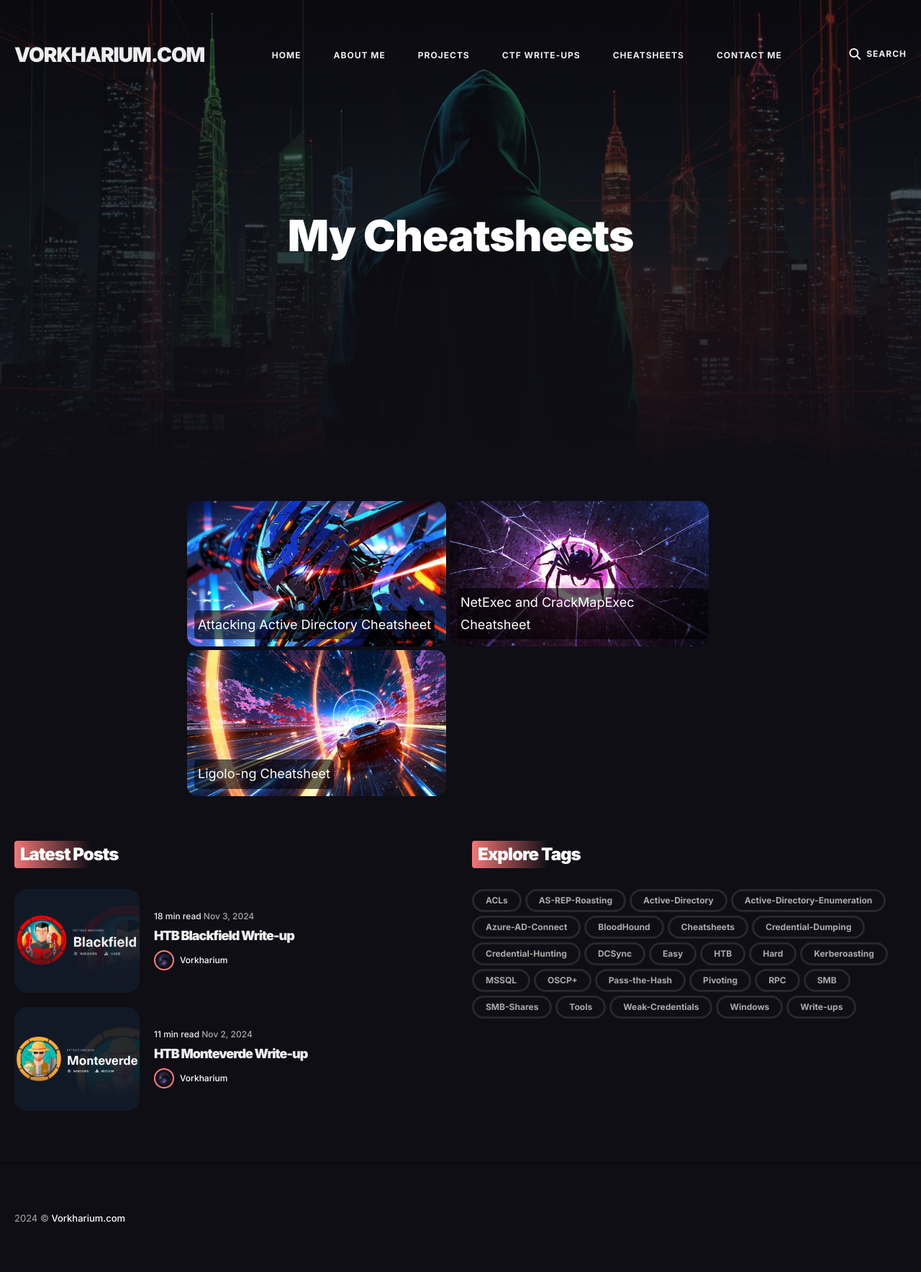
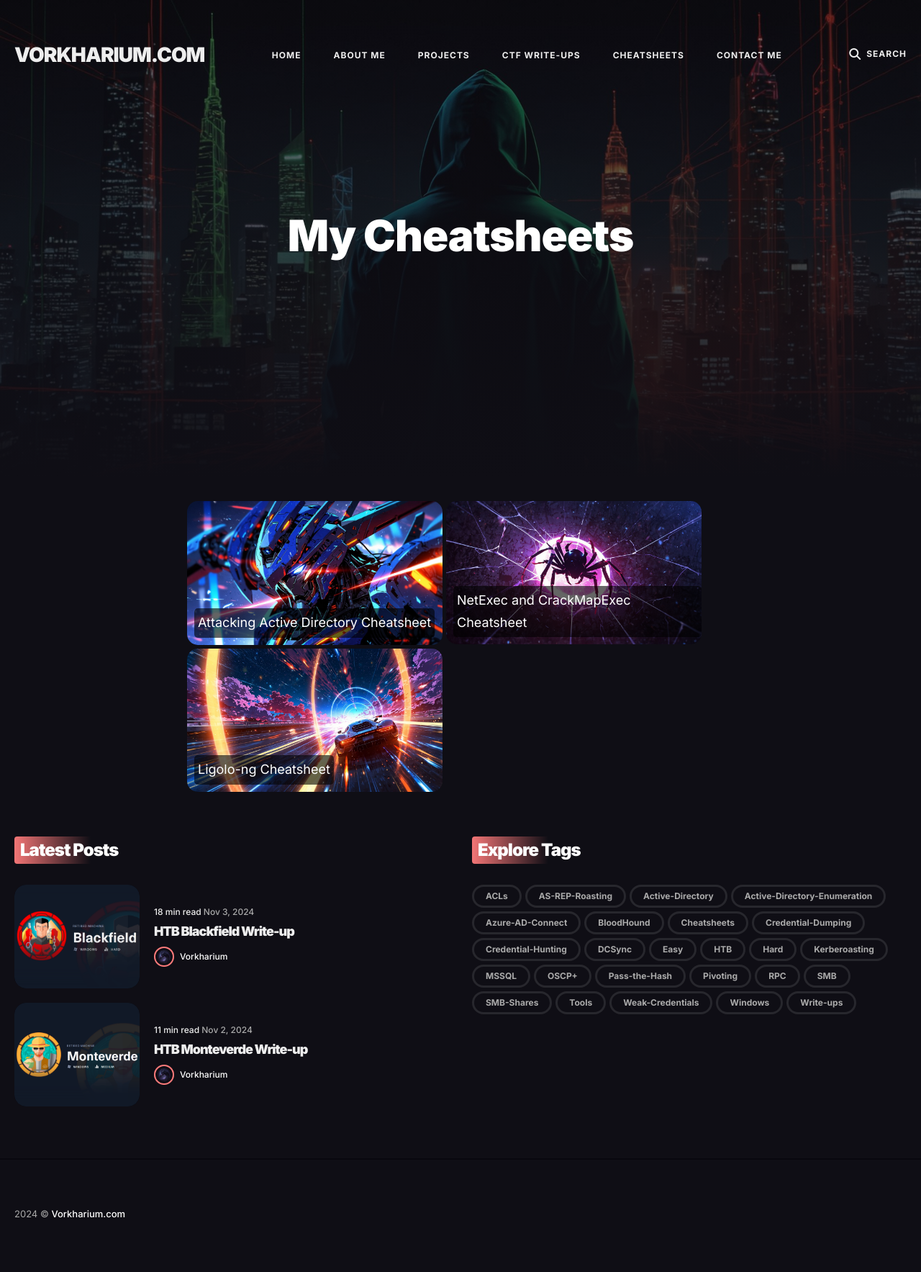
Before and after one commit to Vorkharium/vorkharium.github.io, a Jekyll site: the page built from _pages/cheatsheets.md, in a window 1280 px wide. Shown: the whole page at 72% size. Built offline with Jekyll 4.4.1, drawn with Linux system fonts in a browser that asks for light colours.

Commit message:
Update cheatsheets.md

```diff
--- a/_pages/cheatsheets.md
+++ b/_pages/cheatsheets.md
@@ -6,7 +6,7 @@
 ---
 <div style="position: relative; display: inline-block; margin-bottom: 5px;">
     <a href="/Attacking-Active-Directory-Cheatsheet">
-        <img src="/images/10000.jpg" alt="Attacking Active Directory Cheatsheet" style="width: 360px; height: auto; border-radius: 15px;">
+        <img src="/images/10000.jpg" alt="Attacking Active Directory Cheatsheet" style="width: 355px; height: auto; border-radius: 15px;">
         <div style="position: absolute; bottom: 10px; left: 10px; color: white; background-color: rgba(0, 0, 0, 0.6); padding: 5px; border-radius: 5px;">
             Attacking Active Directory Cheatsheet
         </div>
@@ -15,7 +15,7 @@
 
 <div style="position: relative; display: inline-block; margin-bottom: 5px; margin-right: 5px;">
     <a href="/NetExec-and-CrackMapExec-Cheatsheet">
-        <img src="/images/20.jpg" alt="NetExec and CrackMapExec Cheatsheet" style="width: 360px; height: auto; border-radius: 15px;">
+        <img src="/images/20.jpg" alt="NetExec and CrackMapExec Cheatsheet" style="width: 355px; height: auto; border-radius: 15px;">
         <div style="position: absolute; bottom: 10px; left: 10px; color: white; background-color: rgba(0, 0, 0, 0.6); padding: 5px; border-radius: 5px;">
             NetExec and CrackMapExec Cheatsheet
         </div>
@@ -24,7 +24,7 @@
 
 <div style="position: relative; display: inline-block; margin-bottom: 5px;">
     <a href="/Ligolo-ng-Cheatsheet">
-        <img src="/images/21.jpg" alt="Ligolo-ng Cheatsheet" style="width: 360px; height: auto; border-radius: 15px;">
+        <img src="/images/21.jpg" alt="Ligolo-ng Cheatsheet" style="width: 355px; height: auto; border-radius: 15px;">
         <div style="position: absolute; bottom: 10px; left: 10px; color: white; background-color: rgba(0, 0, 0, 0.6); padding: 5px; border-radius: 5px;">
             Ligolo-ng Cheatsheet
         </div>
```
